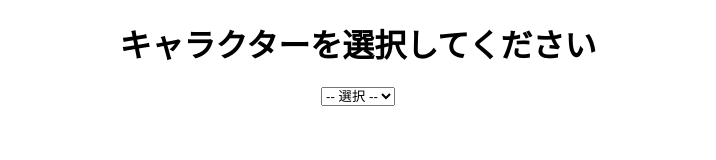
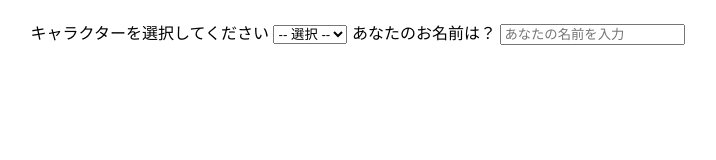
Before and after one commit to kanoooo/hoa1032_Test, a plain HTML site: page index.html in a window 1280 px wide. Shown: the whole page, without its empty margins (282-998 px from the left). Drawn offline with Linux system fonts and the light colour scheme.

Commit message:
Update index.html

```diff
--- a/index.html
+++ b/index.html
@@ -1,3 +1,4 @@
+<!DOCTYPE html>
 <html lang="ja">
 
 <head>
@@ -18,11 +19,10 @@
     </style>
 </head>
 
-<!-- ドロップダウン -->
-
 <body>
 
-    <h1>キャラクターを選択してください</h1>
+    キャラクターを選択してください
+    <!-- キャラクター選択 -->
     <select id="characterSelect" onchange="showSerif()">
         <option value="">-- 選択 --</option>
         <option value="pekora">ぺこら</option>
@@ -30,23 +30,31 @@
         <option value="noel">ノエル</option>
     </select>
 
+    あなたのお名前は？
+    <!-- 名前入力 -->
+    <input type="text" id="userName" placeholder="あなたの名前を入力" oninput="showSerif()">
+
+
+
     <p id="serif"></p>
 
-    <!-- 台詞 -->
     <script>
         function showSerif() {
             const selectBox = document.getElementById("characterSelect");
-            const selectedValue = selectBox.value;
+            const nameInput = document.getElementById("userName");
             const serifBox = document.getElementById("serif");
 
-            // キャラクターごとのセリフ
+            const selectedValue = selectBox.value;
+            const userName = nameInput.value || "あなた"; // 名前が未入力の場合は「あなた」
+
+            // キャラクターごとのセリフ（◯◯を入力名に置き換える）
             const serifs = {
-                "pekora": "こんぺこ〜！",
-                "marine": "Ahoy！",
-                "noel": "こんマッスル〜！"
+                "pekora": `こんぺこ〜！${userName}！`,
+                "marine": `Ahoy！${userName}くん`,
+                "noel": `こんマッスル〜！${userName}さん`
             };
 
-            // 選択されたキャラクターのセリフを表示（選択なしなら空にする）
+            // 選択されたキャラクターのセリフを表示（選択なしなら空）
             serifBox.textContent = serifs[selectedValue] || "";
         }
     </script>
```
